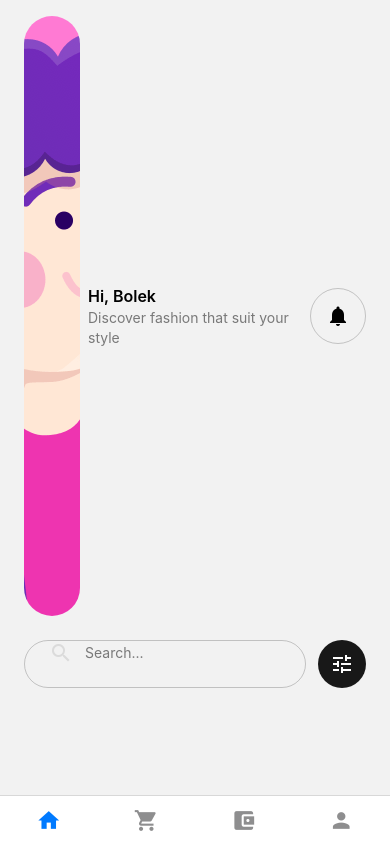
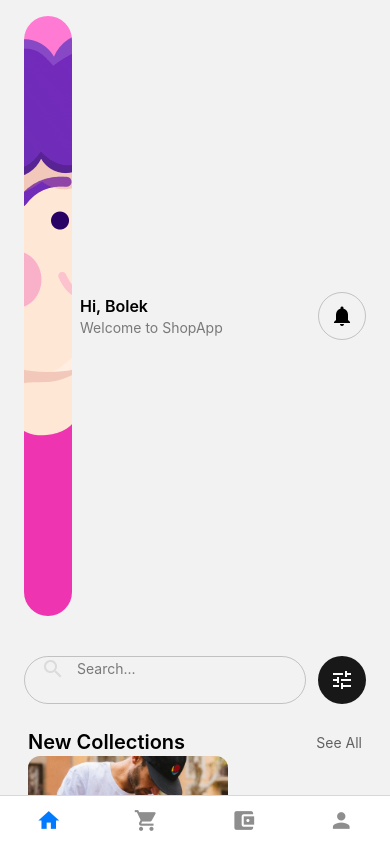
Before and after one commit to planetoida90210/shop-react-native, a React Native app: screen /Home in a window 390 px wide. Built offline with nearby package versions, Linux system fonts and the light colour scheme.

Commit message:
add new collections card

```diff
--- a/assets/images/index.js
+++ b/assets/images/index.js
@@ -1 +1,2 @@
 export { default as ProfileUser } from "./profile-user.png";
+export { default as Image1 } from "./image1.jpeg";
--- a/screens/HomeScreen.tsx
+++ b/screens/HomeScreen.tsx
@@ -3,28 +3,28 @@ import React from "react";
 import Icons from "@expo/vector-icons/MaterialIcons";
 
 //external imports
-import { ProfileUser } from "../assets/images";
+import { Image1, ProfileUser } from "../assets/images";
 
 const HomeScreen = () => {
   return (
     <ScrollView>
-      <SafeAreaView>
+      <SafeAreaView className="space-y-6">
         {/* Header section */}
         <View className="flex-row px-6 py-4 items-center gap-2">
-          <Image source={ProfileUser} className="w-14 aspect-square rounded-full" resizeMode="cover" />
+          <Image source={ProfileUser} className="w-12 aspect-square rounded-full" resizeMode="cover" />
           <View className="flex-1">
             <Text className="font-semibold text-base space-x-1 text-black" numberOfLines={1}>
               Hi, Bolek
             </Text>
-            <Text className="text-black/50 text-sm">Discover fashion that suit your style</Text>
+            <Text className="text-black/50 text-sm">Welcome to ShopApp</Text>
           </View>
-          <TouchableOpacity className="w-14 aspect-square items-center justify-center rounded-full border border-black/20">
+          <TouchableOpacity className="w-12 aspect-square items-center justify-center rounded-full border border-black/20">
             <Icons name="notifications" size={24} color={"black"} />
           </TouchableOpacity>
         </View>
         {/* Search section */}
-        <View className="flex-row px-6 pt-2 gap-3">
-          <TouchableOpacity className="flex-1 flex-row h-12 rounded-full border border-black/20 content-center px-6 gap-3">
+        <View className="flex-row px-6 gap-3">
+          <TouchableOpacity className="flex-1 flex-row h-12 rounded-full border border-black/20 content-center px-4 gap-3">
             <Icons name="search" size={24} color="gray" className="opacity-20" />
             <Text className="leading-6 text-black/50">Search...</Text>
           </TouchableOpacity>
@@ -32,6 +32,22 @@ const HomeScreen = () => {
             <Icons name="tune" size={24} color={"white"} />
           </TouchableOpacity>
         </View>
+        {/* Grid Collection View */}
+        <View className="px-7">
+          {/* Title Bar */}
+          <View className="flex-row items-center justify-between">
+            <Text className="text-xl font-semibold">New Collections</Text>
+            <TouchableOpacity>
+              <Text className="text-black/60">See All</Text>
+            </TouchableOpacity>
+          </View>
+          <View className="flex-row">
+            {/* Card */}
+            <View className="flex-1 h-[200px] relative overflow-hidden">
+              <Image source={Image1} resizeMode="cover" className="w-[200px] h-[200px] rounded-xl flex-1" />
+            </View>
+          </View>
+        </View>
       </SafeAreaView>
     </ScrollView>
   );
```
Also changed, not shown: assets/images/image1.jpeg (added).
